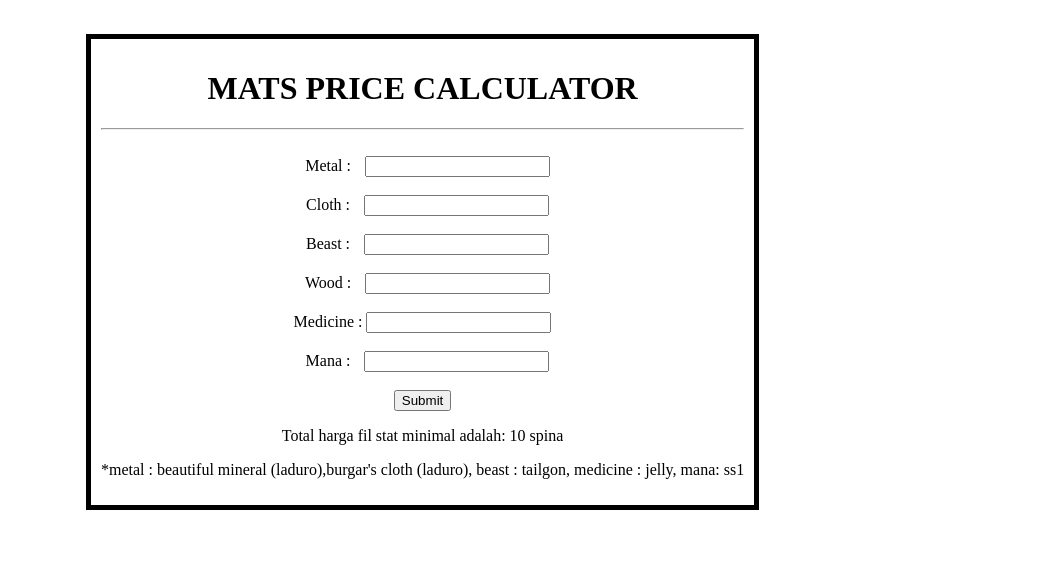
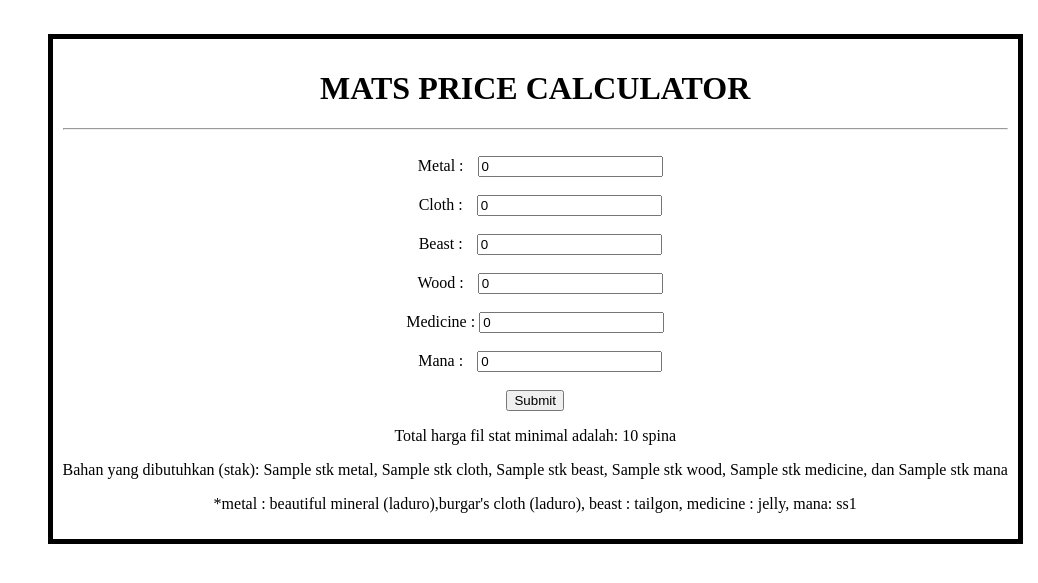
Before and after one commit to imxey/fil-stat, a Flask app: template templates/index.html in a window 1280 px wide. Shown: the top 583 px of the page, without its empty margins (242-1280 px from the left). Run offline with Flask 3, Linux system fonts and the light colour scheme; the template is opened without the code that fills it: most values are stand-ins (such as "Sample title", 1, 10 or a date in 2020).

Commit message:
perubahan style

```diff
--- a/app.py
+++ b/app.py
@@ -4,13 +4,20 @@ app = Flask(__name__)
 
 @app.route('/', methods=['GET', 'POST'])
 def form():
-    total = None
-    input1_value = None
-    input2_value = None
-    input3_value = None
-    input4_value = None
-    input5_value = None
-    input6_value = None
+    total = 0
+    input1_value = 0
+    input2_value = 0
+    input3_value = 0
+    input4_value = 0
+    input5_value = 0
+    input6_value = 0
+    formatted_x = 0
+    metal_mats = 0
+    cloth_mats = 0
+    beast_mats = 0
+    wood_mats = 0
+    medicine_mats = 0
+    mana_mats = 0
     if request.method == 'POST':
         input1_value = int(request.form['input1'])
         input2_value = int(request.form['input2'])
@@ -18,17 +25,26 @@ def form():
         input4_value = int(request.form['input4'])
         input5_value = int(request.form['input5'])
         input6_value = int(request.form['input6'])
-        metal = input1_value/1800/4*40000
-        cloth = input2_value/1500/4*40000
-        beast = input3_value/1400/4*40000
-        wood = input4_value/1200/4*40000
-        medicine = input5_value/880/4*25000
-        mana = input6_value/900/4*120000
-        total = metal + cloth + beast + wood + medicine + mana + 500000
-        formatted_x = "{:,}".format(total)
+
+        metal_mats = int(input1_value/1800)
+        cloth_mats = int(input2_value/1500)
+        beast_mats = int(input3_value/1400)
+        wood_mats = int(input4_value/1200)
+        medicine_mats = int(input5_value/880)
+        mana_mats = int(input6_value/900)
+
+        metal = metal_mats/4*40000
+        cloth = cloth_mats/4*40000
+        beast = beast_mats/4*40000
+        wood = wood_mats/4*40000
+        medicine = medicine_mats/4*25000
+        mana = mana_mats/4*120000
+        if request.method == 'POST':
+            total = int(metal + cloth + beast + wood + medicine + mana + 500000)
+            formatted_x = "{:,}".format(total)
 
 
-    return render_template('index.html', total=formatted_x)
+    return render_template('index.html', total=formatted_x, metal_mats=metal_mats, cloth_mats=cloth_mats, mana_mats=mana_mats, beast_mats=beast_mats, wood_mats=wood_mats, medicine_mats=medicine_mats)
 
 if __name__ == '__main__':
     app.run(debug=True)
--- a/static/style.css
+++ b/static/style.css
@@ -12,5 +12,27 @@ body {text-align: center;
     border: 5px solid;
     padding: 10px;
     position: absolute;
-    margin-left: 23%;
+    margin-left: 20%;
 }
+@media screen and (max-width: 480px){
+    html{
+    margin: 2%;
+}
+body {text-align: center;
+
+}
+#input1, #input2, #input3, #input4, #input6{
+    left: 10px;
+    position: relative;
+}
+.container{
+    border: 5px solid;
+    padding: 10px;
+    position: absolute;
+    margin-left: 2%;
+    margin-right: 4%;
+    margin-top:10%;
+}
+
+
+}
--- a/templates/index.html
+++ b/templates/index.html
@@ -9,28 +9,29 @@
             <h1>MATS PRICE CALCULATOR</h1><hr><br>
             <form action="/" method="post">
                 <label for="input1">Metal : </label>
-                <input type="number" id="input1" name="input1"><br><br>
+                <input type="number" id="input1" name="input1" value="0"><br><br>
 
                 <label for="input2">Cloth : </label>
-                <input type="number" id="input2" name="input2"><br><br>
+                <input type="number" id="input2" name="input2" value="0"><br><br>
 
                 <label for="input3">Beast : </label>
-                <input type="number" id="input3" name="input3"><br><br>
+                <input type="number" id="input3" name="input3" value="0"><br><br>
 
                 <label for="input4">Wood : </label>
-                <input type="number" id="input4" name="input4"><br><br>
+                <input type="number" id="input4" name="input4" value="0"><br><br>
 
                 <label for="input5">Medicine : </label>
-                <input type="number" id="input5" name="input5"><br><br>
+                <input type="number" id="input5" name="input5" value="0"><br><br>
 
                 <label for="input6">Mana : </label>
-                <input type="number" id="input6" name="input6"><br><br>
+                <input type="number" id="input6" name="input6" value="0"><br><br>
 
                 <input type="submit" value="Submit">
             </form>
             {% if total is defined %}
             <p>Total harga fil stat minimal adalah: {{ total }} spina</p>
             {% endif %}
+            <p>Bahan yang dibutuhkan (stak): {{metal_mats}} stk metal, {{cloth_mats}} stk cloth, {{beast_mats}} stk beast, {{wood_mats}} stk wood, {{medicine_mats}} stk medicine, dan {{mana_mats}} stk mana</p>
             <p>*metal : beautiful mineral (laduro),burgar's cloth (laduro), beast : tailgon, medicine : jelly, mana: ss1</p>
         </div>
     </body>
```
